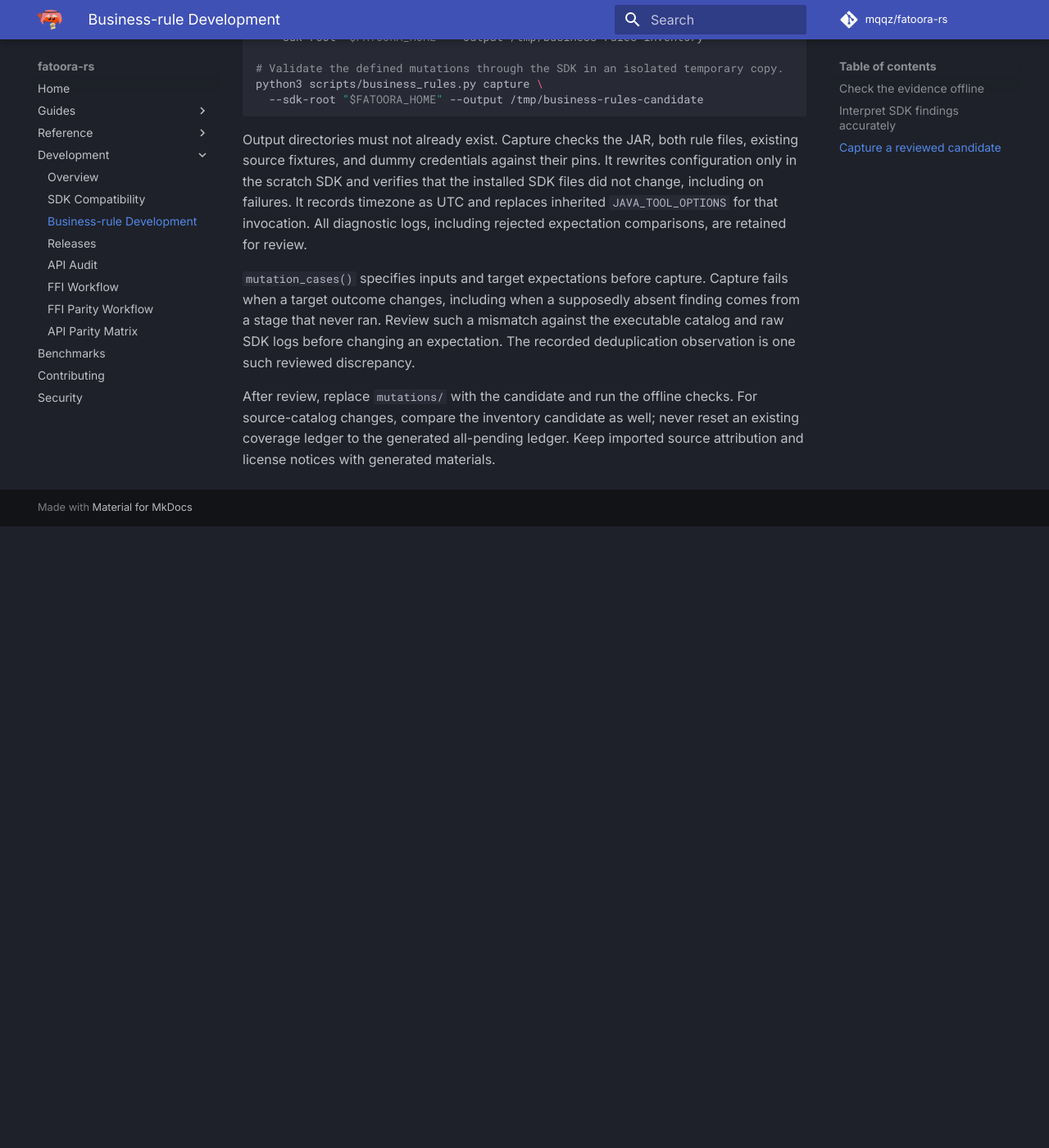
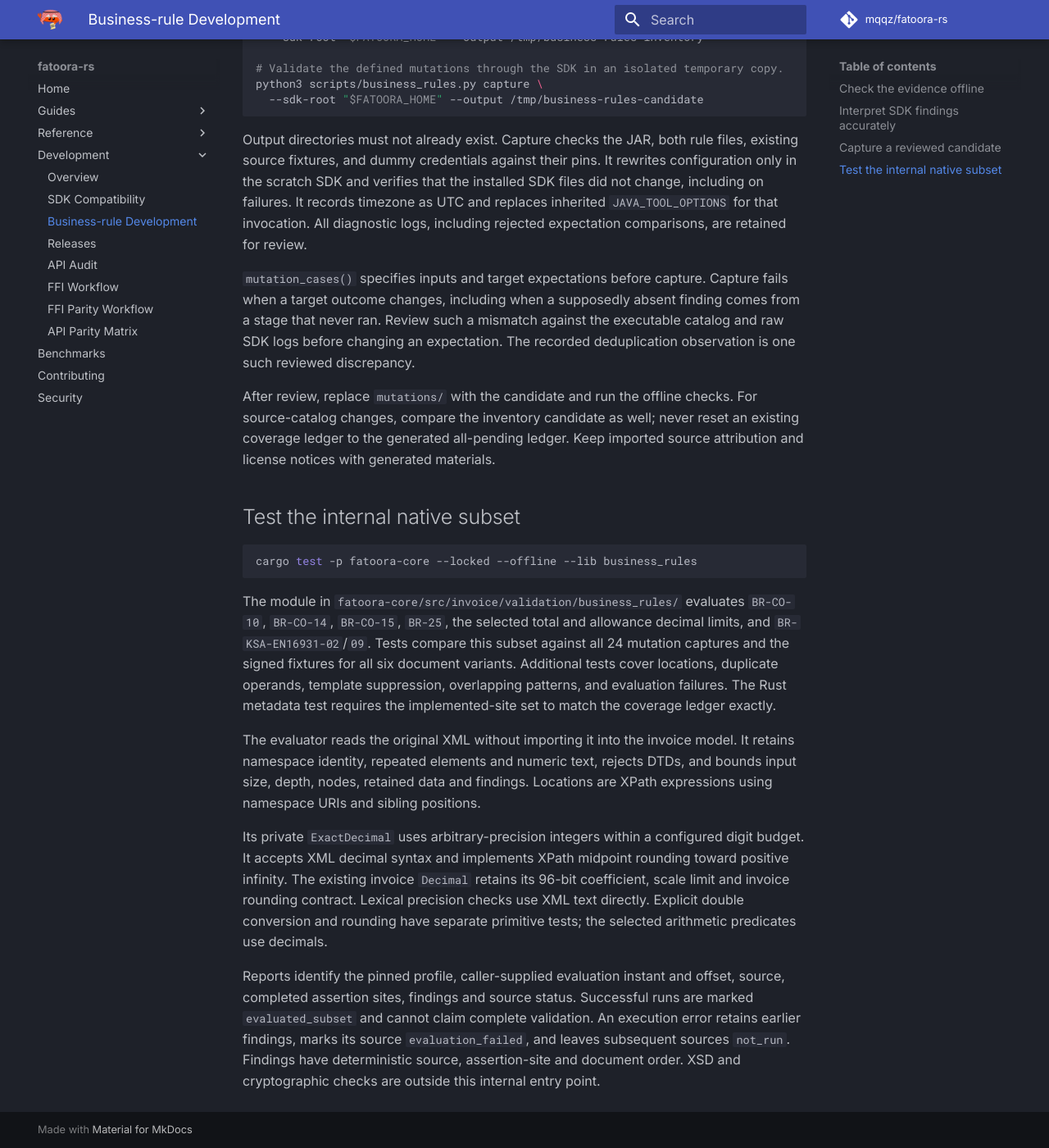
Before and after one commit to mqqz/fatoora-rs, an MkDocs documentation site: the page built from docs/development/business-rules.md, in a window 1280 px wide and 1400 px high, scrolled down 2141 px. Shown: the whole window at 82% size. Built offline with MkDocs 1.6.1 and Material for MkDocs 9.7.7, drawn with Linux system fonts in a browser that asks for light colours; comment, search, counter and statistics services are not loaded; before the commit the page ends 2783 px from its top, so only the background shows below that; some of the changed text lies outside the part shown.

Commit message:
docs: describe native rule evaluation
Refs #1

````diff
--- a/docs/development/business-rules.md
+++ b/docs/development/business-rules.md
@@ -1,10 +1,10 @@
 # Business-rule validation development
 
 [Issue #1](https://github.com/mqqz/fatoora-rs/issues/1) is being implemented against
-the two rule profiles in ZATCA SDK `238-R3.4.8`. The current implementation provides
-the rule catalog, coverage ledger, SDK finding parser, and targeted reference
-fixtures. **Native rule evaluation is still pending.** Public invoice validation
-continues to check XSD only.
+the two rule profiles in ZATCA SDK `238-R3.4.8`. An internal Rust evaluator covers
+18 of the 257 inventoried assertion sites, with source metadata and offline SDK
+comparisons. **The full profile remains incomplete.** Public invoice validation
+continues to check XSD only; the native subset has no public entry point.
 
 ## Check the evidence offline
 
@@ -24,7 +24,7 @@ The fixtures in `fatoora-core/tests/fixtures/business-rules/` contain:
   ordered executable template trees, global declarations, and assertion metadata.
   Extraction preserves zero-assertion templates because they can suppress a later
   rule. The trees preserve the source instructions for review.
-- `coverage.json`: one entry per assertion site. All 257 sites initially remain
+- `coverage.json`: one entry per assertion site, with 18 implemented and 239
   pending. An implemented entry needs implementation and test paths. An
   unreachable entry needs evidence. File paths alone do not establish semantic
   coverage; reviewers must check branch and boundary tests.
@@ -107,3 +107,37 @@ After review, replace `mutations/` with the candidate and run the offline checks
 For source-catalog changes, compare the inventory candidate as well; never reset
 an existing coverage ledger to the generated all-pending ledger. Keep imported
 source attribution and license notices with generated materials.
+
+## Test the internal native subset
+
+```sh
+cargo test -p fatoora-core --locked --offline --lib business_rules
+```
+
+The module in `fatoora-core/src/invoice/validation/business_rules/` evaluates
+`BR-CO-10`, `BR-CO-14`, `BR-CO-15`, `BR-25`, the selected total and allowance
+decimal limits, and `BR-KSA-EN16931-02`/`09`. Tests compare this subset against all
+24 mutation captures and the signed fixtures for all six document variants.
+Additional tests cover locations, duplicate operands, template suppression,
+overlapping patterns, and evaluation failures. The Rust metadata test requires
+the implemented-site set to match the coverage ledger exactly.
+
+The evaluator reads the original XML without importing it into the invoice
+model. It retains namespace identity, repeated elements and numeric text, rejects
+DTDs, and bounds input size, depth, nodes, retained data and findings. Locations
+are XPath expressions using namespace URIs and sibling positions.
+
+Its private `ExactDecimal` uses arbitrary-precision integers within a configured
+digit budget. It accepts XML decimal syntax and implements XPath midpoint
+rounding toward positive infinity. The existing invoice `Decimal` retains its
+96-bit coefficient, scale limit and invoice rounding contract. Lexical precision
+checks use XML text directly. Explicit double conversion and rounding have
+separate primitive tests; the selected arithmetic predicates use decimals.
+
+Reports identify the pinned profile, caller-supplied evaluation instant and
+offset, source, completed assertion sites, findings and source status. Successful
+runs are marked `evaluated_subset` and cannot claim complete validation. An
+execution error retains earlier findings, marks its source `evaluation_failed`,
+and leaves subsequent sources `not_run`. Findings have deterministic source,
+assertion-site and document order. XSD and cryptographic checks are outside this
+internal entry point.
````
